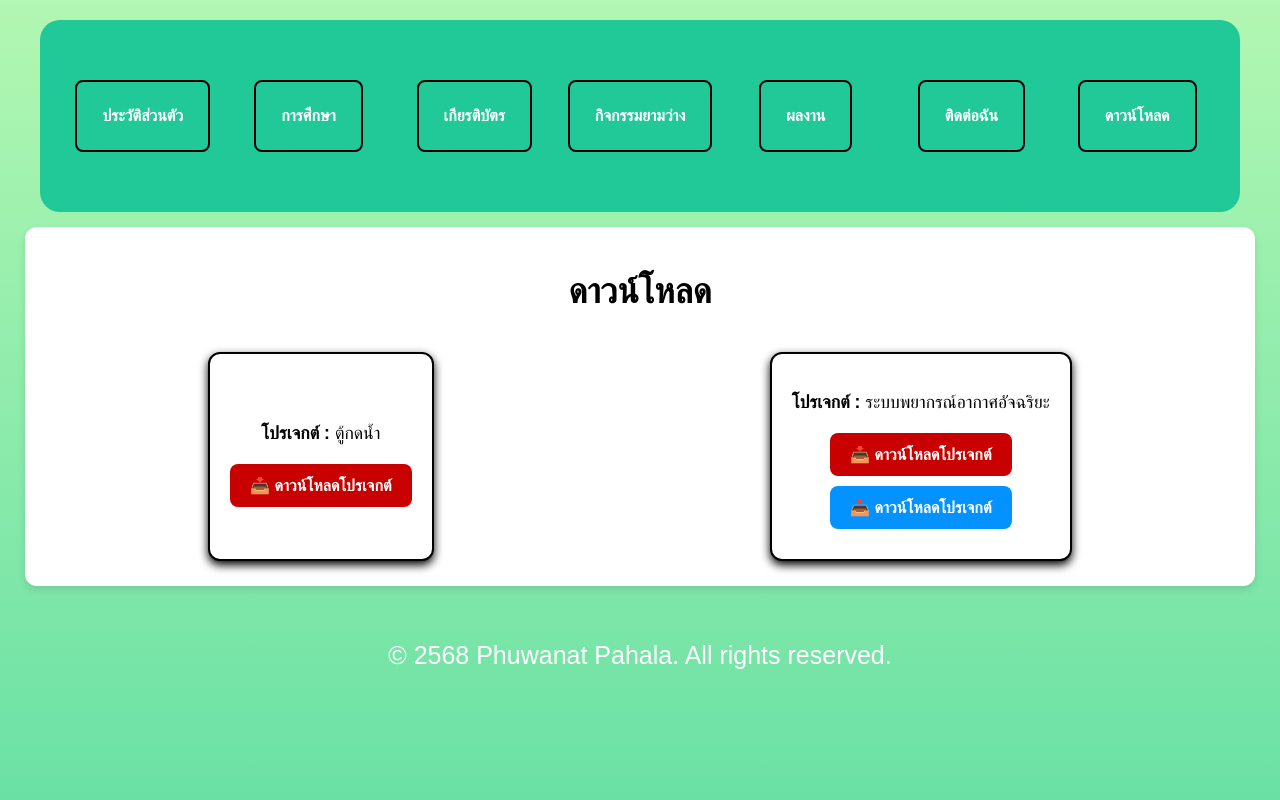
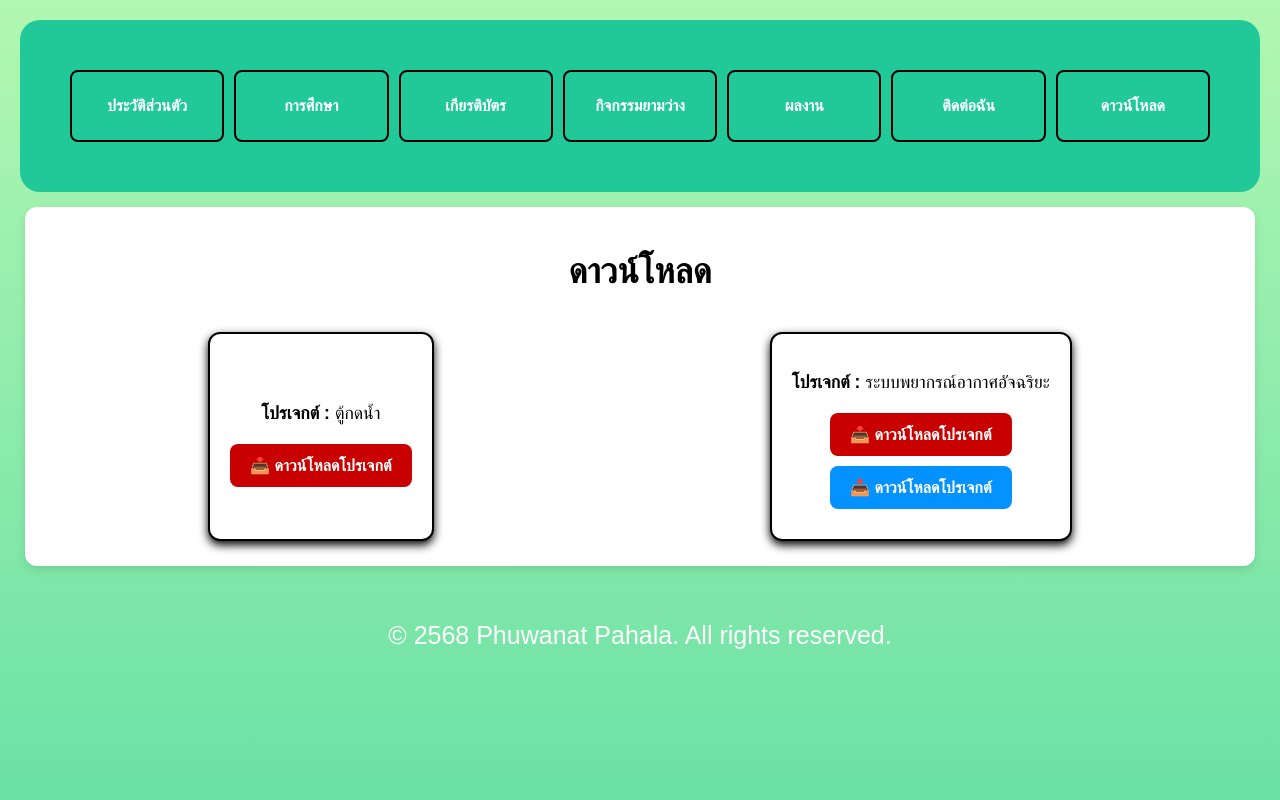
Before and after one commit to Biwrescue1706/BiwBong-Wedsite-Portfolio, a plain HTML site: page action.html in a window 1280 px wide. Shown: the top 800 px of the page. Drawn offline with Linux system fonts and the light colour scheme.

Commit message:
Update style.css

```diff
--- a/css/style.css
+++ b/css/style.css
@@ -9,28 +9,26 @@ body {
 
 nav {
   background-color: #20c997;
-  padding: 30px 0;
+  padding: 35px ;
   text-align: center;
   border-radius: 20px;
   position: relative;
   max-width: 1200px;
-  margin-left: auto;
-  margin-right: auto;
 }
 
 nav ul {
   display: grid;
   grid-template-columns: repeat(auto-fit, minmax(120px, 1fr));
   list-style: none;
-  margin: 10px;
-  padding: 10px;
+  margin: 5px;
+  padding: 5px;
   max-width: 1200px;
 }
 
 nav ul li {
   text-align: center;
-  font-size: 20px;
-  margin: 10px auto;
+  font-size: 25px;
+  margin: 5px;
   cursor: pointer;
   transition: background-color 0.3s ease;
   max-width: 1200px;
@@ -42,14 +40,12 @@ nav ul li a {
   color: white;
   text-decoration: none;
   font-weight: bold;
-  font-size: 1rem;
+  font-size: 0.99rem;
   border: 2px solid #000;
   border-radius: 8px;
   background-color: transparent;
   cursor: pointer;
   transition: background-color 0.3s ease;
-  margin: auto;
-  max-width: 650px;
 }
 
 nav ul li a:hover {
@@ -99,12 +95,12 @@ footer {
     position: fixed;
     top: 0;
     left: 0;
-    width: 50vw;
-    height: 50vh;
+    width: 100vw;
+    height: 60vh;
     overflow-y: auto;
     padding-top: 60px;
     z-index: 9999;
-    width: 80%;
+    width: 90%;
     border-radius:30px;
   }
 
@@ -113,7 +109,7 @@ footer {
   }
 
   nav ul li {
-    width: 80%;
+    width: 90%;
     margin: 15px 0;
   }
 
```
